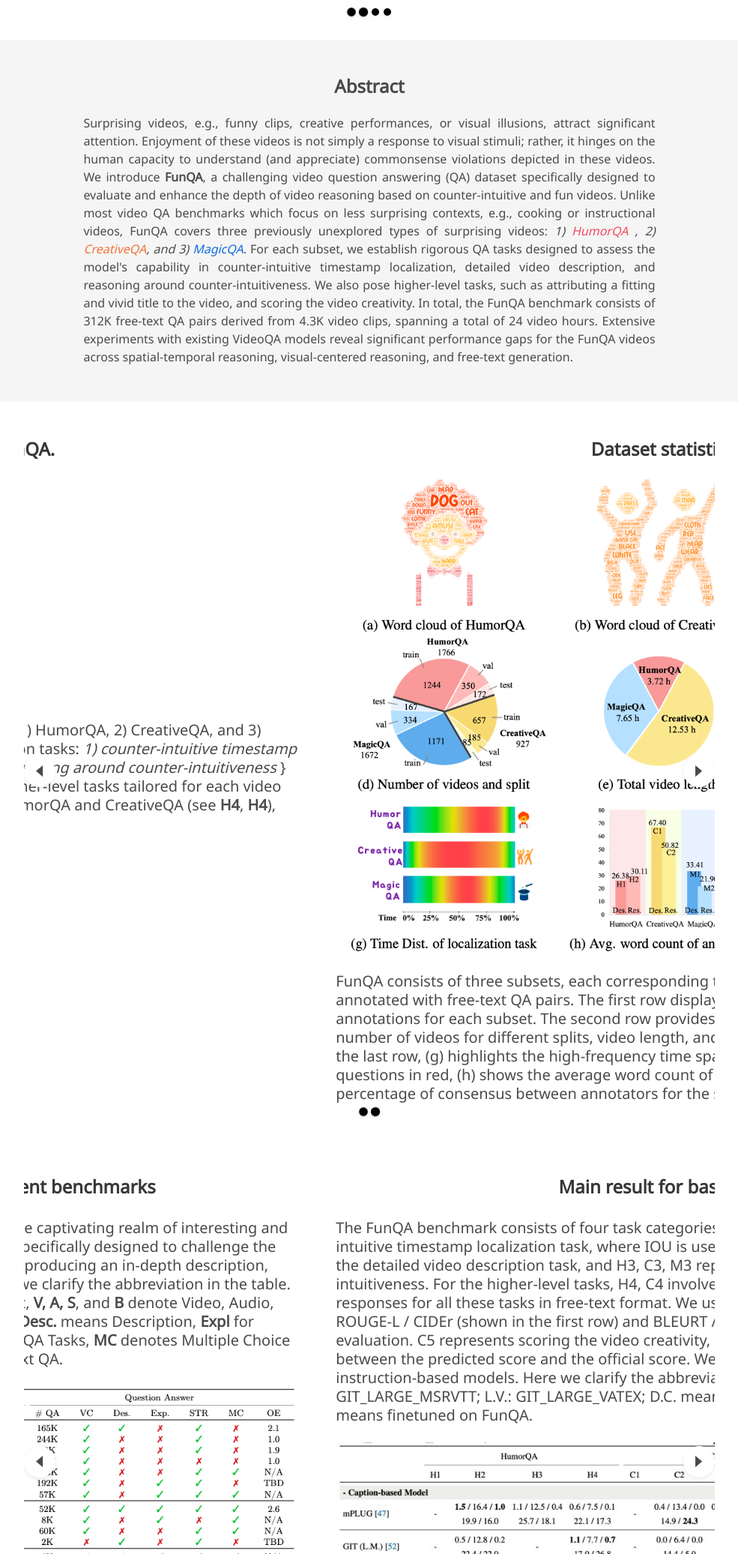
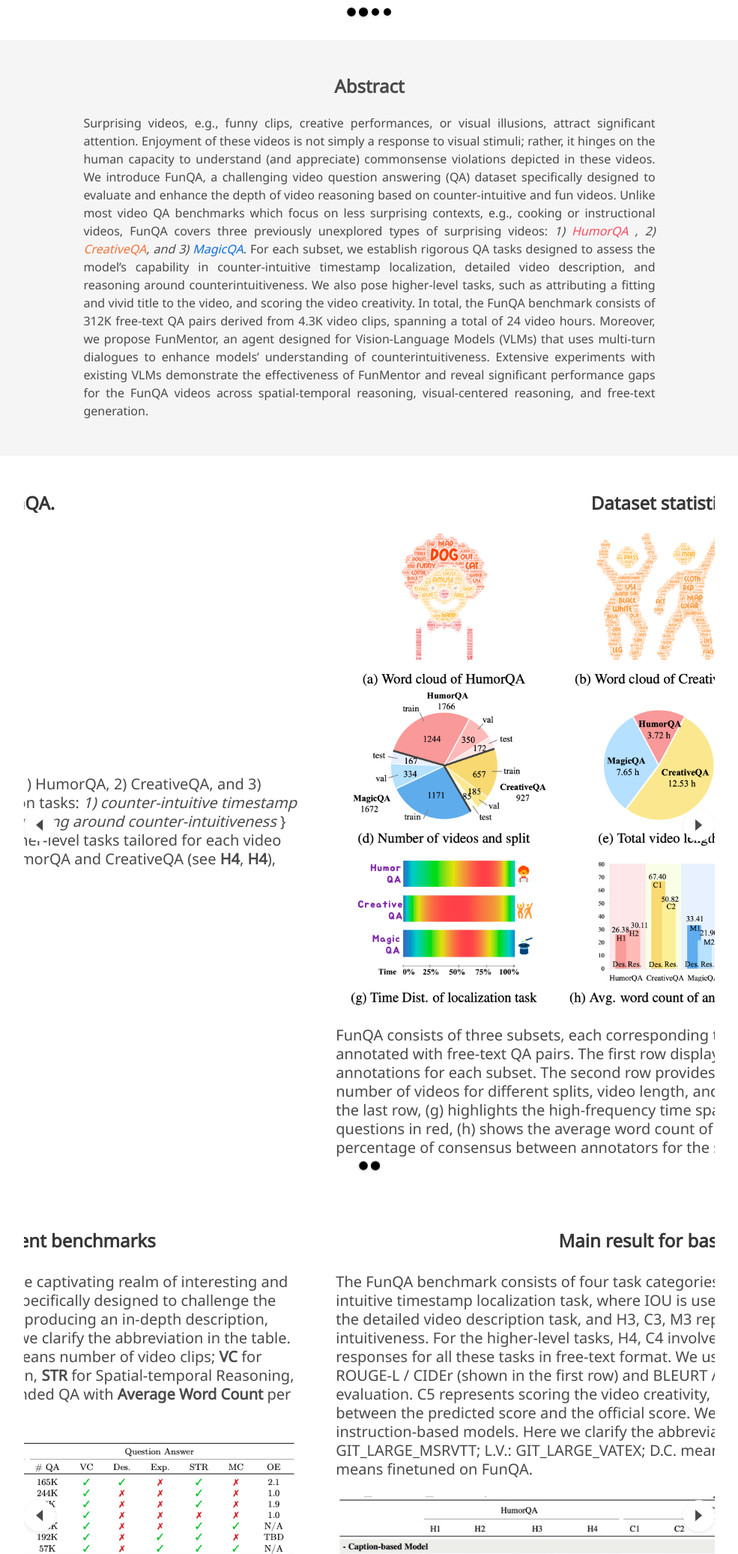
Before and after one commit to FunQA-benchmark/FunQA-benchmark.github.io, a plain HTML site: page index.html in a window 1280 px wide. Shown: the part 1584-3657 px from the top of the page at 75% size, without its empty margins (147-1132 px from the left). Drawn offline with nearby package versions, Linux system fonts and the light colour scheme; some icons are missing; a web font is replaced by a local one.

Commit message:
Update index.html
update

```diff
--- a/index.html
+++ b/index.html
@@ -498,12 +498,13 @@
                 <div class="content has-text-justified">
                     <p>
                         Surprising videos, e.g., funny clips, creative performances, or visual illusions, attract significant attention. Enjoyment of these videos is not simply a response to visual stimuli; rather, it hinges on the human capacity to understand (and appreciate)
-                        commonsense violations depicted in these videos. We introduce <b>FunQA</b>, a challenging video question answering (QA) dataset specifically designed to evaluate and enhance the depth of video reasoning
-                        based on counter-intuitive and fun videos. Unlike most video QA benchmarks which focus on less surprising contexts, e.g., cooking or instructional videos, FunQA covers three previously unexplored types of surprising videos:
-                        <em>1) <font color=#f44a5e>HumorQA</font> , 2) <font color=#f17338>CreativeQA</font>, and 3) <font color=#106ddf>MagicQA</font></em>. For each subset, we establish rigorous QA tasks designed to assess the model's capability
-                        in counter-intuitive timestamp localization, detailed video description, and reasoning around counter-intuitiveness. We also pose higher-level tasks, such as attributing a fitting and vivid title to the video, and scoring the
-                        video creativity. In total, the FunQA benchmark consists of 312K free-text QA pairs derived from 4.3K video clips, spanning a total of 24 video hours. Extensive experiments with existing VideoQA models reveal significant performance
-                        gaps for the FunQA videos across spatial-temporal reasoning, visual-centered reasoning, and free-text generation.
+                        commonsense violations depicted in these videos. We introduce FunQA, a challenging video question answering (QA) dataset specifically designed to evaluate and enhance the depth of video reasoning based on counter-intuitive and fun videos.
+                        Unlike most video QA benchmarks which focus on less surprising contexts, e.g., cooking or instructional videos, FunQA covers three previously unexplored types of surprising videos:
+                        <em>1) <font color=#f44a5e>HumorQA</font> , 2) <font color=#f17338>CreativeQA</font>, and 3) <font color=#106ddf>MagicQA</font></em>.
+                        For each subset, we establish rigorous QA tasks designed to assess the model’s capability in counter-intuitive timestamp localization, detailed video description, and reasoning around counterintuitiveness.
+                        We also pose higher-level tasks, such as attributing a fitting and vivid title to the video, and scoring the video creativity. In total, the FunQA benchmark consists of 312K free-text QA pairs derived from 4.3K video clips,
+                        spanning a total of 24 video hours. Moreover, we propose FunMentor, an agent designed for Vision-Language Models (VLMs) that uses multi-turn dialogues to enhance models’ understanding of counterintuitiveness.
+                        Extensive experiments with existing VLMs demonstrate the effectiveness of FunMentor and reveal significant performance gaps for the FunQA videos across spatial-temporal reasoning, visual-centered reasoning, and free-text generation.
                     </p>
                 </div>
             </div>
@@ -559,9 +560,9 @@
                     <h2 class="title is-3" style="text-align: center;">Comparison between different benchmarks</h2>
                     <h2 class="subtitle">
                         <br>Compare to other datasets, FunQA revolves around the captivating realm of interesting and counter-intuitive videos. The tasks within FunQA are specifically designed to challenge the vision capabilities of models, requiring
-                        strong skills in producing an in-depth description, interpretation, and spatial-temporal reasoning. Here we clarify the abbreviation in the table. <b>Anno.</b>: Annotation; <b>M</b>: Manual, <b>A</b>: Automatic; For Input,
-                        <b>V, A, S</b>, and <b>B</b> denote Video, Audio, Subtitle, and Bounding-box; <b>VC</b> means visual-centric, <b>Desc.</b> means Description, <b>Expl</b> for Explanation, <b>Expl</b> for Spatial-temporal Reasoning. For QA Tasks,
-                        <b>MC</b> denotes Multiple Choice QA, <b>OE</b> means Open Ended QA, and <b>FT</b> means Free Text QA.
+                        strong skills in producing an in-depth description, interpretation, and spatial-temporal reasoning. Here we clarify the abbreviation in the table.
+                        <b>Avg Len</b>b> denotes video average length; <b># Clips</b>b> means number of video clips; <b>VC</b> for visual-centric, <b>Des.</b> for Description, <b>Exp.</b> for Explanation,
+                        <b>STR</b> for Spatial-temporal Reasoning, <b>MC</b> means Multiple Choice QA, and <b>OE</b> shows Open Ended QA with <b>Average Word Count</b> per response.
                     </h2>
                     <img src="static/images/table1.png" alt="MY ALT TEXT" />
 
@@ -572,7 +573,7 @@
                     <h2 class="subtitle">
                         <br>The FunQA benchmark consists of four task categories. H1, C1, M1 represent the counter-intuitive timestamp localization task, where IOU is used as the metric. H2, C2, M2 represent the detailed video description task, and
                         H3, C3, M3 represent reasoning around counter-intuitiveness. For the higher-level tasks, H4, C4 involve attributing a fitting and vivid title. The responses for all these tasks in free-text format. We use the following metrics:
-                        BLEU-4 / ROUGE-L / CIDEr (shown in the first row) and BLEURT / GPT-4 (shown in the second row) for evaluation. C5 represents scoring the video creativity, and the metric is the Difference between the predicted score and the
+                        BLEU-4 / ROUGE-L / CIDEr (shown in the first row) and BLEURT / GPT-4 (shown in the second row) for evaluation. C5 represents scoring the video creativity, and the metric is the <b>Accuracy</b> between the predicted score and the
                         official score. We tested the caption-based and instruction-based models. Here we clarify the abbreviation in the table. L.M.: GIT_LARGE_MSRVTT; L.V.: GIT_LARGE_VATEX; D.C. means finetuned on Dense Caption; FunQA means
                         finetuned on FunQA.
                     </h2>
```
